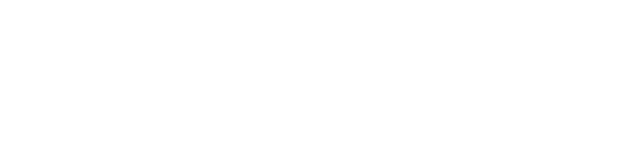
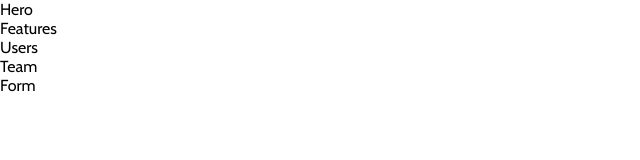
Before and after one commit to TimSchulz1991/HTML-and-CSS-Essentials-Portfolio-Project, a plain HTML site: page index.html in a window 1280 px wide. Shown: the whole page, without its empty margins (0-640 px from the left). Drawn offline with nearby package versions, Linux system fonts and the light colour scheme.

Commit message:
Import Google Fonts and set up CSS Font rules

```diff
--- a/assets/css/style.css
+++ b/assets/css/style.css
@@ -1,5 +1,18 @@
+/* General Settings and Fonts */
+@import url('https://fonts.googleapis.com/css2?family=Cabin&family=Roboto+Condensed:wght@700&display=swap');
+
 * {
     margin: 0;
     padding: 0;
     border: 0;
 }
+
+body {
+    font-family: 'Cabin', sans-serif;
+}
+
+h1,
+h2,
+h3 {
+    font-family: 'Roboto Condensed', sans-serif;
+}
--- a/index.html
+++ b/index.html
@@ -13,11 +13,11 @@
 </head>
 <body>
     <header></header>
-    <section id="hero"></section>
-    <section id="features"></section>
-    <section id="users"></section>
-    <section id="team"></section>
-    <section id="form"></section>
+    <section id="hero">Hero</section>
+    <section id="features">Features</section>
+    <section id="users">Users</section>
+    <section id="team">Team</section>
+    <section id="form">Form</section>
     <footer></footer>
 </body>
 </html>
```
